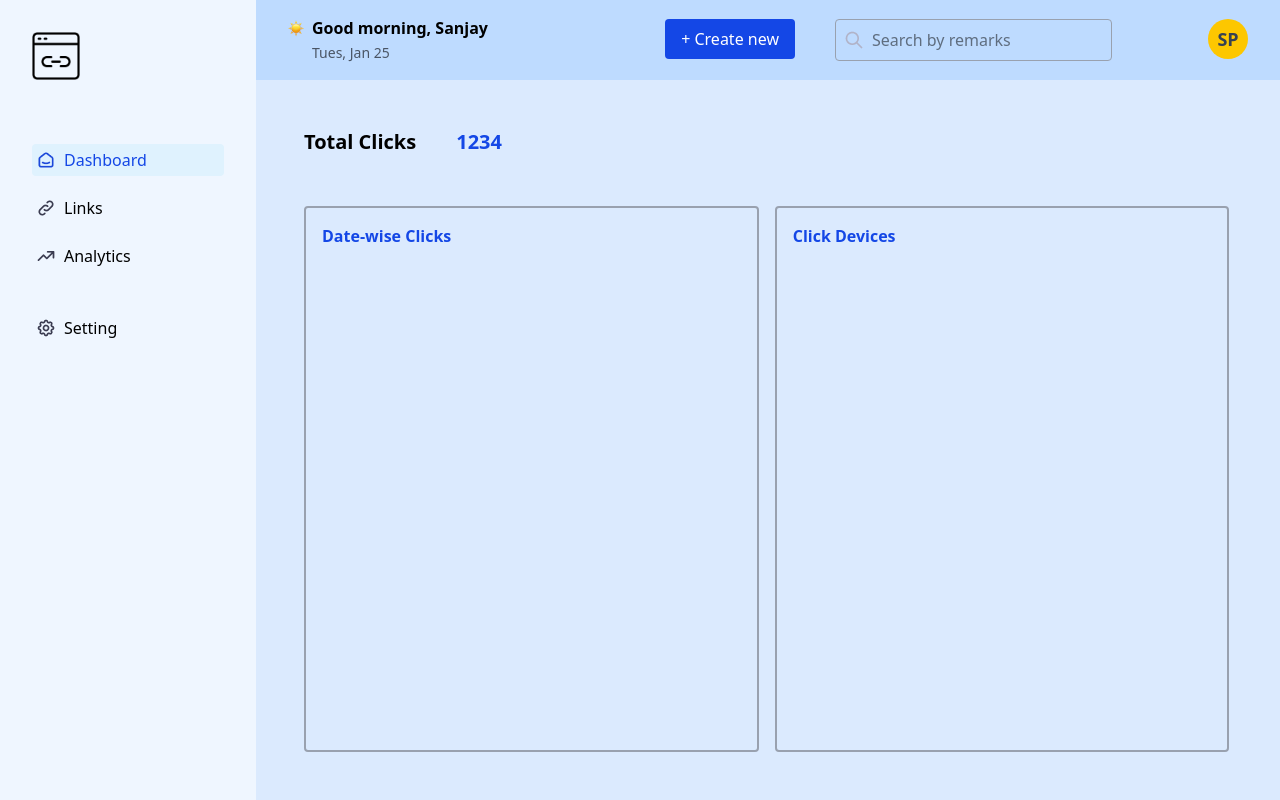
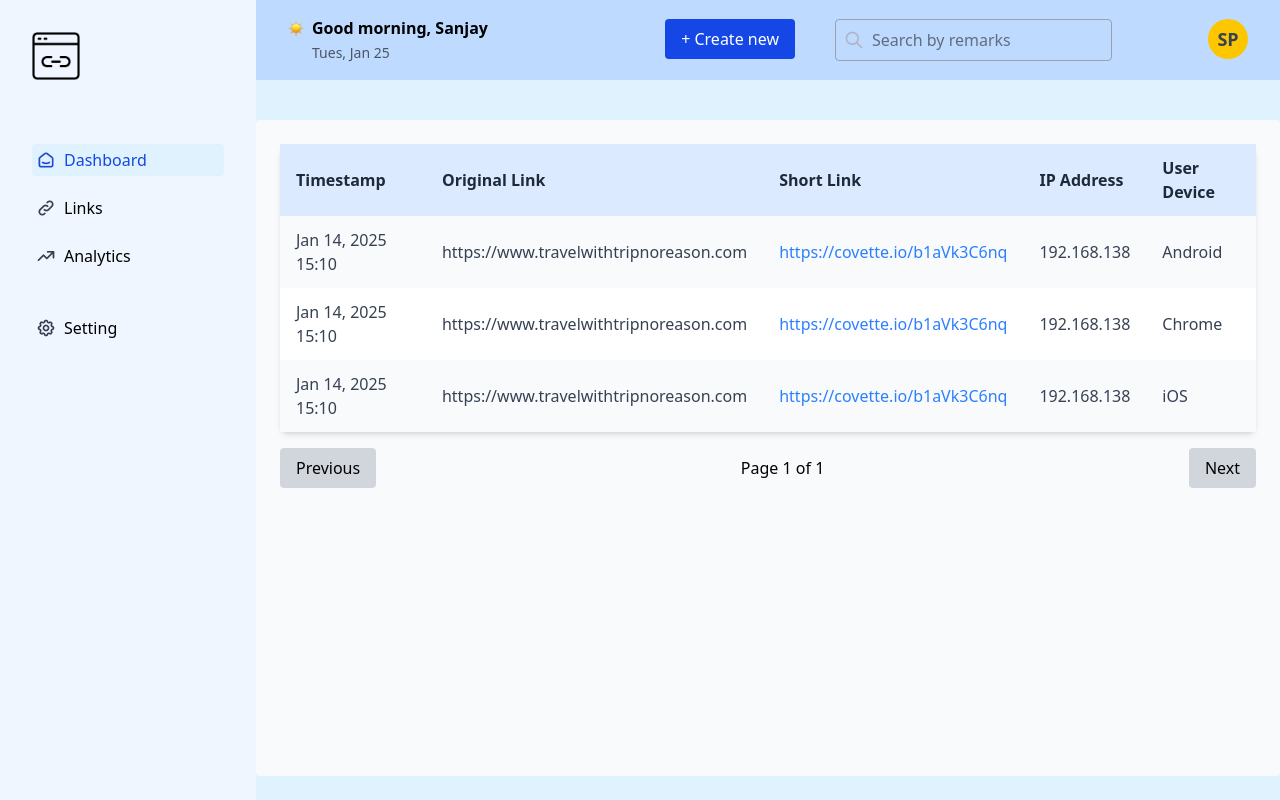
Before and after one commit to sanjaypatel-01/Mini-Link-Management-Platform, a React (Vite) app: page / in a window 1280 px wide. Built offline with nearby package versions, Linux system fonts and the light colour scheme.

Commit message:
Added some pages

```diff
--- a/src/App.jsx
+++ b/src/App.jsx
@@ -2,12 +2,13 @@ import Dashboard from "./Pages/Dashboard"
 import SignUp from "./Pages/SignUp"
 import LogIn from "./Pages/LogIn"
 import Settings from "./Pages/Settings"
+import DashboardAnalytics from "./Pages/DashboardAnalytics"
 
 function App() {
 
   return (
     <div>
-      <Dashboard/>
+      <DashboardAnalytics/>
     </div>
   )
 }
--- a/src/Pages/DashboardAnalytics.jsx
+++ b/src/Pages/DashboardAnalytics.jsx
@@ -1,4 +1,4 @@
-import React from "react";
+import React, { useState } from "react";
 import logo from '../assets/logo.png';
 import IconDashboard from '../assets/IconDashboard.png';
 import IconLinks from '../assets/IconLinks.png';
@@ -7,7 +7,55 @@ import IconSetting from '../assets/IconSetting.png';
 import IconGM from '../assets/IconGM.png';
 import IconSearch from '../assets/IconSearch.png';
 
-function Settings() {
+
+    const data = [
+      {
+        timestamp: 'Jan 14, 2025 15:10',
+        originalLink: 'https://www.travelwithtripnoreason.com',
+        shortLink: 'https://covette.io/b1aVk3C6nq',
+        ipAddress: '192.168.138',
+        userDevice: 'Android',
+      },
+      {
+        timestamp: 'Jan 14, 2025 15:10',
+        originalLink: 'https://www.travelwithtripnoreason.com',
+        shortLink: 'https://covette.io/b1aVk3C6nq',
+        ipAddress: '192.168.138',
+        userDevice: 'Chrome',
+      },
+      {
+        timestamp: 'Jan 14, 2025 15:10',
+        originalLink: 'https://www.travelwithtripnoreason.com',
+        shortLink: 'https://covette.io/b1aVk3C6nq',
+        ipAddress: '192.168.138',
+        userDevice: 'iOS',
+      },
+    ];
+
+
+function DashboardAnalytics() {
+
+    // Pagination state
+    const [currentPage, setCurrentPage] = useState(1);
+    const rowsPerPage = 10; // Number of rows per page
+
+    // Calculate total pages
+    const totalPages = Math.ceil(data.length / rowsPerPage);
+
+    // Get current page data
+    const startIndex = (currentPage - 1) * rowsPerPage;
+    const currentRows = data.slice(startIndex, startIndex + rowsPerPage);
+
+    // Pagination Handlers
+    const goToPreviousPage = () => {
+        if (currentPage > 1) setCurrentPage(currentPage - 1);
+    };
+
+    const goToNextPage = () => {
+        if (currentPage < totalPages) setCurrentPage(currentPage + 1);
+    };
+
+
     return (
         <div className="w-full h-screen bg-blue-50 flex">
 
@@ -68,26 +116,59 @@ function Settings() {
                     </div>
                 </div>
 
-                <div className="bg-blue-100 h-9/10 p-12 flex justify-center">
+                <div className="bg-sky-100 h-9/10 pt-10 pb-6 flex justify-center">
 
-                   <div className="h-full w-1/3 flex flex-col gap-4 items-start bg-red-200">
-                        <div className="flex justify-between mt-16">
-                            <span>Name</span>
-                            <input className="border border-gray-400 p-1 rounded" type="text" placeholder="Sanjay Patel"/>
+                    <div className="p-6 bg-gray-50 h-full rounded">
+                        <table className="w-full table-auto border-collapse bg-white shadow-md rounded-lg">
+                        <thead>
+                            <tr className="bg-blue-100 text-left text-gray-800">
+                            <th className="py-3 px-4">Timestamp</th>
+                            <th className="py-3 px-4">Original Link</th>
+                            <th className="py-3 px-4">Short Link</th>
+                            <th className="py-3 px-4">IP Address</th>
+                            <th className="py-3 px-4">User Device</th>
+                            </tr>
+                        </thead>
+                        <tbody>
+                            {currentRows.map((row, index) => (
+                            <tr
+                                key={index}
+                                className={`text-gray-700 ${index % 2 === 0 ? 'bg-gray-50' : 'bg-white'}`}
+                            >
+                                <td className="py-3 px-4">{row.timestamp}</td>
+                                <td className="py-3 px-4">{row.originalLink}</td>
+                                <td className="py-3 px-4 text-blue-500">
+                                <a href={row.shortLink} target="_blank" rel="noopener noreferrer">
+                                    {row.shortLink}
+                                </a>
+                                </td>
+                                <td className="py-3 px-4">{row.ipAddress}</td>
+                                <td className="py-3 px-4">{row.userDevice}</td>
+                            </tr>
+                            ))}
+                        </tbody>
+                        </table>
+
+                        <div className="flex justify-between items-center mt-4">
+                        <button
+                            className={`px-4 py-2 rounded cursor-pointer ${currentPage === 1 ? 'bg-gray-300' : 'bg-blue-500 text-white'}`}
+                            onClick={goToPreviousPage}
+                            disabled={currentPage === 1}
+                        >
+                            Previous
+                        </button>
+                        <span>
+                            Page {currentPage} of {totalPages}
+                        </span>
+                        <button
+                            className={`px-4 py-2 rounded cursor-pointer ${currentPage === totalPages ? 'bg-gray-300' : 'bg-blue-500 text-white'}`}
+                            onClick={goToNextPage}
+                            disabled={currentPage === totalPages}
+                        >
+                            Next
+                        </button>
                         </div>
-                        <div className="flex justify-between">
-                            <span>Email Id</span>
-                            <input className="border border-gray-400 p-1 rounded" type="text" placeholder="sanjay@gmail.com"/>
-                        </div>
-                        <div className="flex space-between">
-                            <span>Mobile no.</span>
-                            <input className="border border-gray-400 p-1 rounded" type="text" placeholder="9630974774"/>
-                        </div>
-
-                        <button className="bg-blue-700 w-full text-white rounded p-2 mt-16">Save Changes</button>
-                        <button className="bg-red-600 w-full text-white rounded p-2" >Delete Account</button>
-
-                   </div>
+                    </div>
 
                 </div>
             </div>
@@ -96,4 +177,4 @@ function Settings() {
     )
 }
 
-export default Settings;
+export default DashboardAnalytics;
--- a/src/Pages/Settings.jsx
+++ b/src/Pages/Settings.jsx
@@ -70,18 +70,18 @@ function Settings() {
 
                 <div className="bg-blue-100 h-9/10 p-12 flex justify-center">
 
-                   <div className="h-full w-1/3 flex flex-col gap-4 items-start bg-red-200">
-                        <div className="flex justify-between mt-16">
+                   <div className="h-full w-1/3 flex flex-col gap-4 items-start">
+                        <div className="flex w-full items-center justify-between mt-16">
                             <span>Name</span>
-                            <input className="border border-gray-400 p-1 rounded" type="text" placeholder="Sanjay Patel"/>
+                            <input className="border border-gray-400 p-1 rounded w-3/5" type="text" placeholder="Sanjay Patel"/>
                         </div>
-                        <div className="flex justify-between">
+                        <div className="flex w-full items-center justify-between">
                             <span>Email Id</span>
-                            <input className="border border-gray-400 p-1 rounded" type="text" placeholder="sanjay@gmail.com"/>
+                            <input className="border border-gray-400 p-1 rounded w-3/5" type="text" placeholder="sanjay@gmail.com"/>
                         </div>
-                        <div className="flex space-between">
+                        <div className="flex w-full items-center justify-between">
                             <span>Mobile no.</span>
-                            <input className="border border-gray-400 p-1 rounded" type="text" placeholder="9630974774"/>
+                            <input className="border border-gray-400 p-1 rounded w-3/5" type="text" placeholder="9630974774"/>
                         </div>
 
                         <button className="bg-blue-700 w-full text-white rounded p-2 mt-16">Save Changes</button>
```
